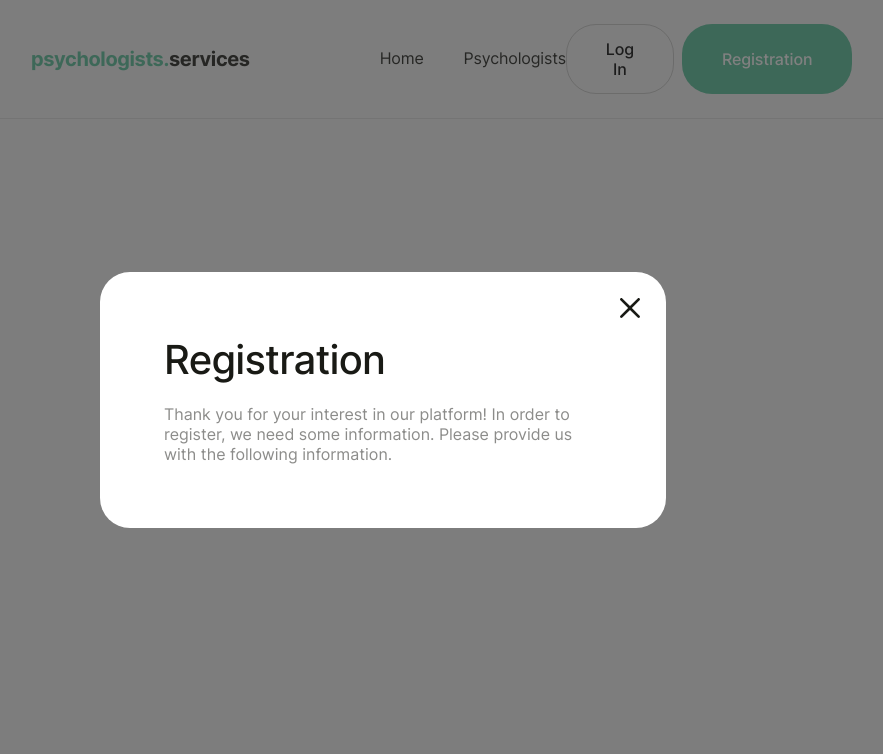
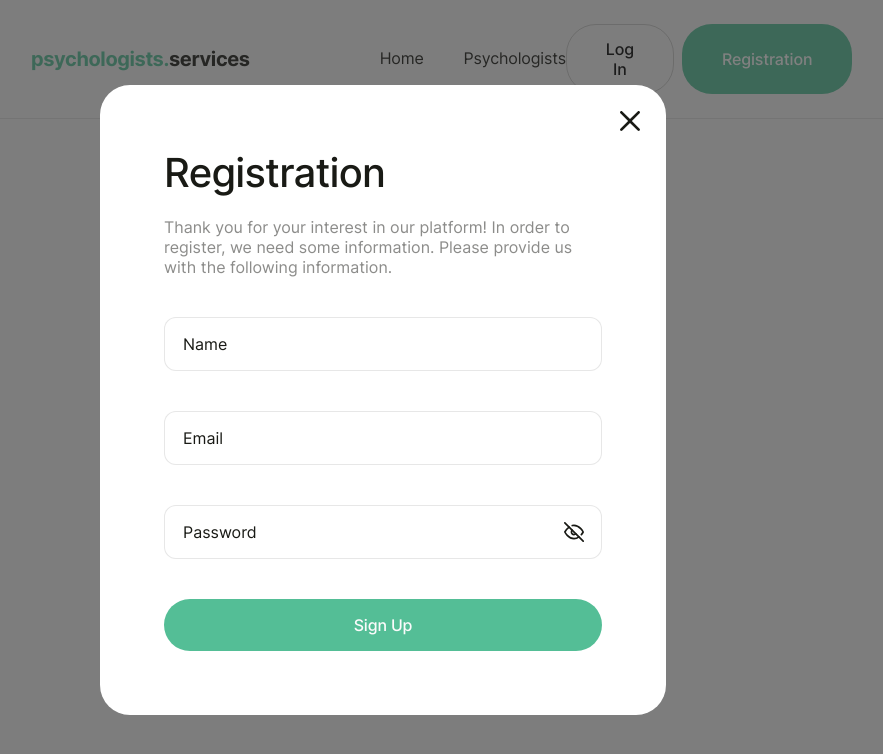
Before and after one commit to WAYLIIKE/psychologists-app-react, a React (Vite) app: page /psychologists-app-react/favorites in a window 1280 px wide. Both pictures are taken after a click on the button "Registration". Shown: the top 754 px of the page, without its empty margins (257-1140 px from the left). Built offline with nearby package versions, Linux system fonts and the light colour scheme.

Commit message:
update log modals

```diff
--- a/src/components/LoginModal/LoginModal.jsx
+++ b/src/components/LoginModal/LoginModal.jsx
@@ -1,6 +1,33 @@
+import { useForm } from 'react-hook-form';
+import { yupResolver } from '@hookform/resolvers/yup';
+import { FiEye } from 'react-icons/fi';
+import { FiEyeOff } from 'react-icons/fi';
+
+import * as yup from 'yup';
+
 import css from './LoginModal.module.css';
+import { useState } from 'react';
+
+const schema = yup
+  .object({
+    email: yup.string().required(),
+    password: yup.string().required(),
+  })
+  .required();
 
 export const LoginModal = () => {
+  const [showPassword, setShowPassword] = useState(false);
+
+  const {
+    register,
+    handleSubmit,
+    formState: { errors },
+  } = useForm({
+    resolver: yupResolver(schema),
+  });
+
+  const onSubmit = (data) => console.log(data);
+
   return (
     <div className={css.container}>
       <h1>Log In</h1>
@@ -8,6 +35,37 @@ export const LoginModal = () => {
         Welcome back! Please enter your credentials to access your account and
         continue your search for a psychologist.
       </p>
+      <form onSubmit={handleSubmit(onSubmit)}>
+        <input {...register('email')} placeholder="Email" />
+        <p>{errors.email?.message}</p>
+
+        <div className={css.wrapper}>
+          <input
+            {...register('password')}
+            placeholder="Password"
+            type={showPassword ? 'text' : 'password'}
+            className={css.password}
+          />
+          {showPassword ? (
+            <FiEye
+              size={20}
+              className={css.icon}
+              onClick={() => setShowPassword(false)}
+            />
+          ) : (
+            <FiEyeOff
+              size={20}
+              className={css.icon}
+              onClick={() => setShowPassword(true)}
+            />
+          )}
+        </div>
+        <p>{errors.password?.message}</p>
+
+        <button type="submit" className={css.submit}>
+          Log In
+        </button>
+      </form>
     </div>
   );
 };
--- a/src/components/LoginModal/LoginModal.module.css
+++ b/src/components/LoginModal/LoginModal.module.css
@@ -13,4 +13,40 @@
 .container p {
   color: rgba(25, 26, 21, 0.5);
   line-height: 1.25;
+  margin-bottom: 40px;
 }
+
+.container input {
+  width: 100%;
+  border-radius: 12px;
+  border: 1px solid rgba(25, 26, 21, 0.1);
+  padding: 16px 18px;
+}
+
+.submit {
+  background: var(--color-green);
+  border-radius: 30px;
+  width: 100%;
+  height: 52px;
+  transition: var(--animation);
+  color: var(--color-white);
+  font-weight: 500;
+  line-height: 1.25;
+  letter-spacing: -0.16px;
+}
+
+.submit:hover {
+  background: var(--color-hovergreen);
+}
+
+.wrapper {
+  position: relative;
+}
+
+.icon {
+  cursor: pointer;
+  position: absolute;
+  top: 50%;
+  right: 18px;
+  transform: translateY(-50%);
+}
--- a/src/components/RegisterModal/RegisterModal.jsx
+++ b/src/components/RegisterModal/RegisterModal.jsx
@@ -1,6 +1,33 @@
+import { useForm } from 'react-hook-form';
+import { yupResolver } from '@hookform/resolvers/yup';
+import { FiEye } from 'react-icons/fi';
+import { FiEyeOff } from 'react-icons/fi';
+import * as yup from 'yup';
+
 import css from './RegisterModal.module.css';
+import { useState } from 'react';
+
+const schema = yup
+  .object({
+    name: yup.string().required(),
+    email: yup.string().required(),
+    password: yup.string().required(),
+  })
+  .required();
 
 export const RegisterModal = () => {
+  const [showPassword, setShowPassword] = useState(false);
+
+  const {
+    register,
+    handleSubmit,
+    formState: { errors },
+  } = useForm({
+    resolver: yupResolver(schema),
+  });
+
+  const onSubmit = (data) => console.log(data);
+
   return (
     <div className={css.container}>
       <h1>Registration</h1>
@@ -8,6 +35,40 @@ export const RegisterModal = () => {
         Thank you for your interest in our platform! In order to register, we
         need some information. Please provide us with the following information.
       </p>
+      <form onSubmit={handleSubmit(onSubmit)}>
+        <input {...register('name')} placeholder="Name" />
+        <p>{errors.name?.message}</p>
+
+        <input {...register('email')} placeholder="Email" />
+        <p>{errors.email?.message}</p>
+
+        <div className={css.wrapper}>
+          <input
+            {...register('password')}
+            placeholder="Password"
+            type={showPassword ? 'text' : 'password'}
+            className={css.password}
+          />
+          {showPassword ? (
+            <FiEye
+              size={20}
+              className={css.icon}
+              onClick={() => setShowPassword(false)}
+            />
+          ) : (
+            <FiEyeOff
+              size={20}
+              className={css.icon}
+              onClick={() => setShowPassword(true)}
+            />
+          )}
+        </div>
+        <p>{errors.password?.message}</p>
+
+        <button type="submit" className={css.submit}>
+          Sign Up
+        </button>
+      </form>
     </div>
   );
 };
--- a/src/components/RegisterModal/RegisterModal.module.css
+++ b/src/components/RegisterModal/RegisterModal.module.css
@@ -13,4 +13,43 @@
 .container p {
   color: rgba(25, 26, 21, 0.5);
   line-height: 1.25;
+  margin-bottom: 40px;
 }
+
+.container input {
+  width: 100%;
+  border-radius: 12px;
+  border: 1px solid rgba(25, 26, 21, 0.1);
+  padding: 16px 18px;
+  color: var(--color-black);
+  line-height: 1.25;
+  font-size: 16px;
+}
+
+.submit {
+  background: var(--color-green);
+  border-radius: 30px;
+  width: 100%;
+  height: 52px;
+  transition: var(--animation);
+  color: var(--color-white);
+  font-weight: 500;
+  line-height: 1.25;
+  letter-spacing: -0.16px;
+}
+
+.submit:hover {
+  background: var(--color-hovergreen);
+}
+
+.wrapper {
+  position: relative;
+}
+
+.icon {
+  cursor: pointer;
+  position: absolute;
+  top: 50%;
+  right: 18px;
+  transform: translateY(-50%);
+}
--- a/src/index.css
+++ b/src/index.css
@@ -84,3 +84,7 @@ input {
   border: none;
   outline: none;
 }
+
+input::placeholder {
+  color: var(--color-black);
+}
```
